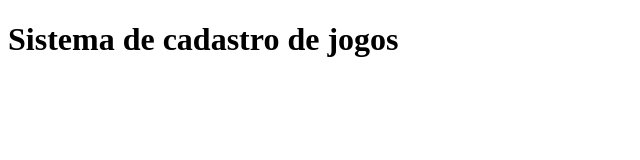
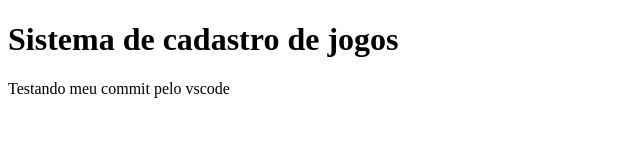
Before and after one commit to Vinnixz/Alura-aula-git-e-github, a plain HTML site: page index.html in a window 1280 px wide. Shown: the whole page, without its empty margins (0-640 px from the left). Drawn offline with Linux system fonts and the light colour scheme.

Commit message:
Teste de commit

```diff
--- a/inidex.html
+++ b/index.html
@@ -8,5 +8,6 @@
 <body>
     <h1>Sistema de cadastro de jogos</h1>
     <script src="app.js"></script>
+    <p>Testando meu commit pelo vscode</p>
 </body>
 </html>
```
